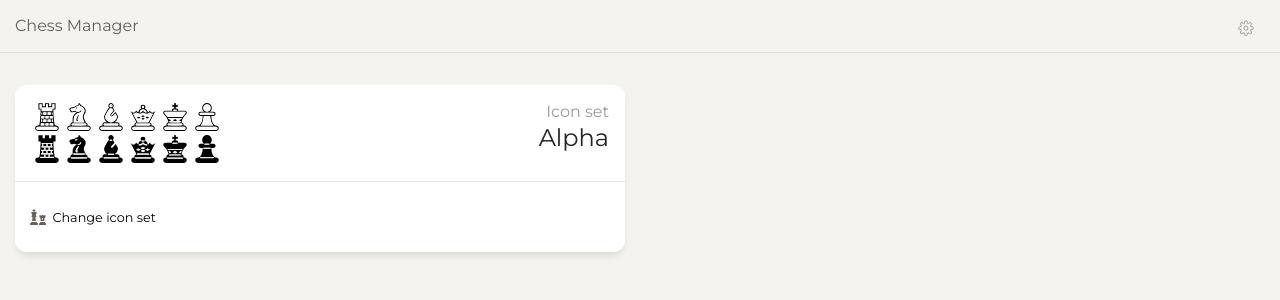
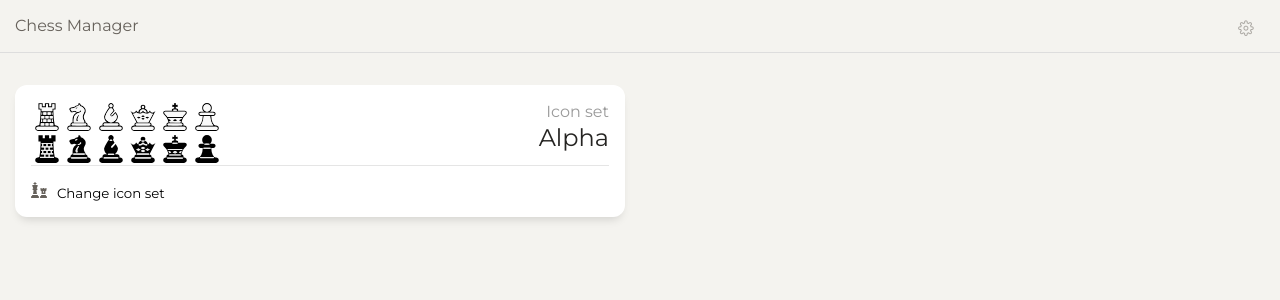
Before and after one commit to bbrakenhoff/chessmanager-angular, an Angular app: page /settings in a window 1280 px wide. Shown: the top 300 px of the page. Built offline with nearby package versions, Linux system fonts and the light colour scheme.

Commit message:
Rebuild cards for easier layout

```diff
--- a/src/app/fen-position/fen-position.component.html
+++ b/src/app/fen-position/fen-position.component.html
@@ -1,7 +1,7 @@
 <div class="fen-position">
   <div class="_row">
-    <div class="_col"></div>
-    <div class="_col">
+    <div class="_col -half">chessboardcomponent placeholder</div>
+    <div class="_col -half">
       <form class="_form">
         <fieldset class="_formfieldset">
           <label class="_formlabel">Notation</label>
--- a/src/app/fen-position/fen-position.component.scss
+++ b/src/app/fen-position/fen-position.component.scss
@@ -15,29 +15,31 @@
     @include make-col-ready();
     @include make-col(12);
 
-    @include media-breakpoint-up('md') {
-      @include make-col(6);
+    &.-half {
+      @include media-breakpoint-up('md') {
+        @include make-col(6);
+      }
     }
   }
 
   & ._form {
     @include app-card();
-
-    display: flex;
-    flex-direction: column;
-    padding: 1rem;
   }
 
   & ._formfieldset {
+    // Display & Box Model
     padding: 0;
     border: none;
+    margin: 0;
     margin-bottom: 1.2rem;
   }
 
   & ._formlabel {
+    // Display & Box Model
     display: block;
     margin-bottom: .4rem;
 
+    // Other
     color: #9a9a9a;
     font-size: .75rem;
   }
--- a/src/app/settings/settings.component.html
+++ b/src/app/settings/settings.component.html
@@ -2,15 +2,28 @@
   <div class="_row">
     <div class="_col">
       <div class="_card">
-        <div class="_cardbody">
-          <div class="_row">
-            <div class="_cardleftcol">
+        <div class="_selectediconsetwrapper" *ngIf="!iconSetCardIsOpen">
+          <div class="_iconsetwrapper">
             <app-icon-set
               [iconSet]="IconSet.Maya"
-                *ngIf="!iconSetCardIsOpen"
             ></app-icon-set>
+          </div>
+          <div class="_headerwrapper">
+            <p class="_cardcategory">Icon set</p>
+            <p class="_cardtitle">Alpha</p>
+          </div>
 
-              <!-- Select options -->
+          <button
+          class="_openformbutton"
+          (click)="openIconSetCard()"
+        >
+          <svg viewBox="0 0 32 32" class="_openformbuttonicon">
+            <use xlink:href="/assets/icons/icons.svg#chess" />
+          </svg>
+          Change icon set
+        </button>
+        </div>
+        <!--
             <div class="_row">
               <form
                 [formGroup]="form"
@@ -69,15 +82,8 @@
             <p class="_cardtitle">Alpha</p>
           </div>
         </div>
-        </div>
-        <div
-          class="_cardfooter"
-          [ngClass]="{ '-cardisopen': iconSetCardIsOpen }"
-        >
-          <div
-            class="_cardbuttonwrapper"
-            [ngClass]="{ '-cardisopen': iconSetCardIsOpen }"
-          >
+        <div class="_row">
+          <div class="_col -fullwidth">
             <button
               class="_cardfooterbutton"
               (click)="openIconSetCard()"
@@ -97,8 +103,8 @@
               Save
             </button>
           </div>
+        </div> -->
       </div>
     </div>
   </div>
 </div>
-</div>
--- a/src/app/settings/settings.component.scss
+++ b/src/app/settings/settings.component.scss
@@ -9,6 +9,11 @@
 
   & ._row {
     @include make-row();
+
+    // &.-iconset {
+    //   padding-bottom: 1rem;
+    //   border-bottom: 1px solid rgba(0, 0, 0, 0.1);
+    // }
   }
 
   & ._col {
@@ -22,23 +27,58 @@
 
   & ._card {
     @include app-card();
+
   }
 
-  & ._cardbody {
-    padding: 1rem;
+  & ._selectediconsetwrapper {
+    display: flex;
+    flex-wrap: wrap;
   }
 
-  & ._cardleftcol {
-    @include make-col-ready();
+  & ._iconsetwrapper {
     @include make-col(7);
   }
 
-  & ._cardrightcol {
-    @include make-col-ready();
+  & ._headerwrapper {
     @include make-col(5);
 
     text-align: right;
   }
+
+  & ._openformbutton {
+    width: 100%;
+    padding: 0;
+    padding-top: 1rem;
+    border: 0;
+    border-top: 1px solid rgba(0, 0, 0, 0.1);
+
+    background: none;
+    text-align: left;
+  }
+
+  & ._openformbuttonicon  {
+    width: 1rem;
+    height: 1rem;
+    margin-right: 0.4rem;
+
+    fill: #66615b;
+  }
+
+  // & ._cardbody {
+  //   padding: 1rem;
+  // }
+
+  // & ._cardleftcol {
+  //   @include make-col-ready();
+  //   @include make-col(7);
+  // }
+
+  // & ._cardrightcol {
+  //   @include make-col-ready();
+  //   @include make-col(5);
+
+  //   text-align: right;
+  // }
 
   & ._cardcategory {
     // Display & Box Model
@@ -58,138 +98,138 @@
     font-size: 1.5rem;
   }
 
-  & ._iconsetform {
-    @include make-col-ready();
-    @include make-col(12);
+  // & ._iconsetform {
+  //   @include make-col-ready();
+  //   @include make-col(12);
 
-    // Display & Box Model
-    display: flex;
-    flex-direction: column;
-  }
+  //   // Display & Box Model
+  //   display: flex;
+  //   flex-direction: column;
+  // }
 
-  & ._iconsetlabel {
-    margin-bottom: 0.5rem;
-  }
+  // & ._iconsetlabel {
+  //   margin-bottom: 0.5rem;
+  // }
 
-  & ._iconsetradiobutton {
-    // Positioning
-    position: relative;
+  // & ._iconsetradiobutton {
+  //   // Positioning
+  //   position: relative;
 
-    // Display & Box Model
-    display: flex;
-    flex-direction: column;
-    padding-left: 2rem;
-    margin-bottom: 1.5rem;
+  //   // Display & Box Model
+  //   display: flex;
+  //   flex-direction: column;
+  //   padding-left: 2rem;
+  //   margin-bottom: 1.5rem;
 
-    // Other
-    cursor: pointer;
-    line-height: 1.4rem;
+  //   // Other
+  //   cursor: pointer;
+  //   line-height: 1.4rem;
 
-    & input {
-      // Positioning
-      position: absolute;
-      z-index: 999;
+  //   & input {
+  //     // Positioning
+  //     position: absolute;
+  //     z-index: 999;
 
-      // Display & Box Model
-      display: block;
-      width: 100%;
-      height: 100%;
-      margin: 0 0 0 -2rem;
+  //     // Display & Box Model
+  //     display: block;
+  //     width: 100%;
+  //     height: 100%;
+  //     margin: 0 0 0 -2rem;
 
-      // Other
-      cursor: pointer;
-      opacity: 0;
-    }
+  //     // Other
+  //     cursor: pointer;
+  //     opacity: 0;
+  //   }
 
-    &::before,
-    &::after {
-      // Positioning
-      position: absolute;
-      top: 50%;
-      left: 0;
+  //   &::before,
+  //   &::after {
+  //     // Positioning
+  //     position: absolute;
+  //     top: 50%;
+  //     left: 0;
 
-      // Display & Box Model
-      display: block;
+  //     // Display & Box Model
+  //     display: block;
 
-      // Other
-      border-radius: 50%;
-      content: '';
-    }
+  //     // Other
+  //     border-radius: 50%;
+  //     content: '';
+  //   }
 
-    &::before {
-      width: 1.2rem;
-      height: 1.2rem;
-      border: 0.1rem solid #51cbce;
-      margin-top: -0.6rem;
-    }
+  //   &::before {
+  //     width: 1.2rem;
+  //     height: 1.2rem;
+  //     border: 0.1rem solid #51cbce;
+  //     margin-top: -0.6rem;
+  //   }
 
-    &.-checked::after {
-      // Display & Box Model
-      width: 0.6rem;
-      height: 0.6rem;
-      margin: 0.4rem;
-      margin-top: -0.2rem;
+  //   &.-checked::after {
+  //     // Display & Box Model
+  //     width: 0.6rem;
+  //     height: 0.6rem;
+  //     margin: 0.4rem;
+  //     margin-top: -0.2rem;
 
-      // Other
-      background-color: #51cbce;
-    }
-  }
+  //     // Other
+  //     background-color: #51cbce;
+  //   }
+  // }
 
-  & ._cardfooter {
-    @include make-row();
+  // & ._cardfooter {
+  //   @include make-row();
 
-    // Display & Box Model
-    padding: 1rem 0;
-    border-top: 1px solid rgba(0, 0, 0, 0.1);
-    margin: 0;
+  //   // Display & Box Model
+  //   padding: 1rem 0;
+  //   margin: 0;
 
-    // Other
-    color: #9a9a9a;
-    font-size: 0.9rem;
-    font-weight: 400;
-    line-height: 1rem;
+  //   // Other
+  //   color: #9a9a9a;
+  //   font-size: 0.9rem;
+  //   font-weight: 400;
+  //   line-height: 1rem;
 
-    &.-cardisopen{
-      border-width:0;
-    }
-  }
+  //   &.-cardisopen {
+  //     border-width: 0;
+  //   }
+  // }
 
-  & ._cardbuttonwrapper {
-    @include make-col-ready();
-    @include make-col(12);
+  // & ._cardbuttonwrapper {
+  //   @include make-col-ready();
+  //   @include make-col(12);
 
-    display: flex;
+  //   display: flex;
 
-    &.-cardisopen {
-      flex-direction: row-reverse;
-    }
-  }
+  //   &.-cardisopen {
+  //     flex-direction: row-reverse;
+  //   }
+  // }
 
-  & ._cardfooterbutton {
-    // Display & Box Model
-    display: flex;
-    width: 100%;
-    align-items: center;
-    padding: 0.7rem 0;
-    border: none;
+  // & ._cardfooterbutton {
+  //   // Display & Box Model
+  //   display: flex;
+  //   width: 100%;
+  //   align-items: center;
+  //   padding: 0;
+  //   padding-top: 1rem;
+  //   border-width: 0;
 
-    // Other
-    background-color: transparent;
-    cursor: pointer;
-    font-size: 0.8rem;
-    outline: none;
-    user-select: none;
-  }
+  //   // Other
+  //   background-color: transparent;
+  //   cursor: pointer;
+  //   font-size: 0.8rem;
+  //   outline: none;
+  //   user-select: none;
+  // }
 
-  & ._cardfootericon {
-    width: 1rem;
-    height: 1rem;
-    margin-right: 0.4rem;
+  // & ._cardfootericon {
+  //   width: 1rem;
+  //   height: 1rem;
+  //   margin-right: 0.4rem;
 
-    fill: #66615b;
-  }
+  //   fill: #66615b;
+  // }
 
-  & ._cardfootersubmit {
-    @include app-button();
-  }
+  // & ._cardfootersubmit {
+  //   @include app-button();
+  // }
 }
--- a/src/assets/styles/_card.scss
+++ b/src/assets/styles/_card.scss
@@ -3,6 +3,7 @@
   position: relative;
 
   // Display & Box Model
+  padding: 1rem;
   margin-bottom: 20px;
 
   // Other
```
Lines whose indentation alone changed are shown as unchanged.
